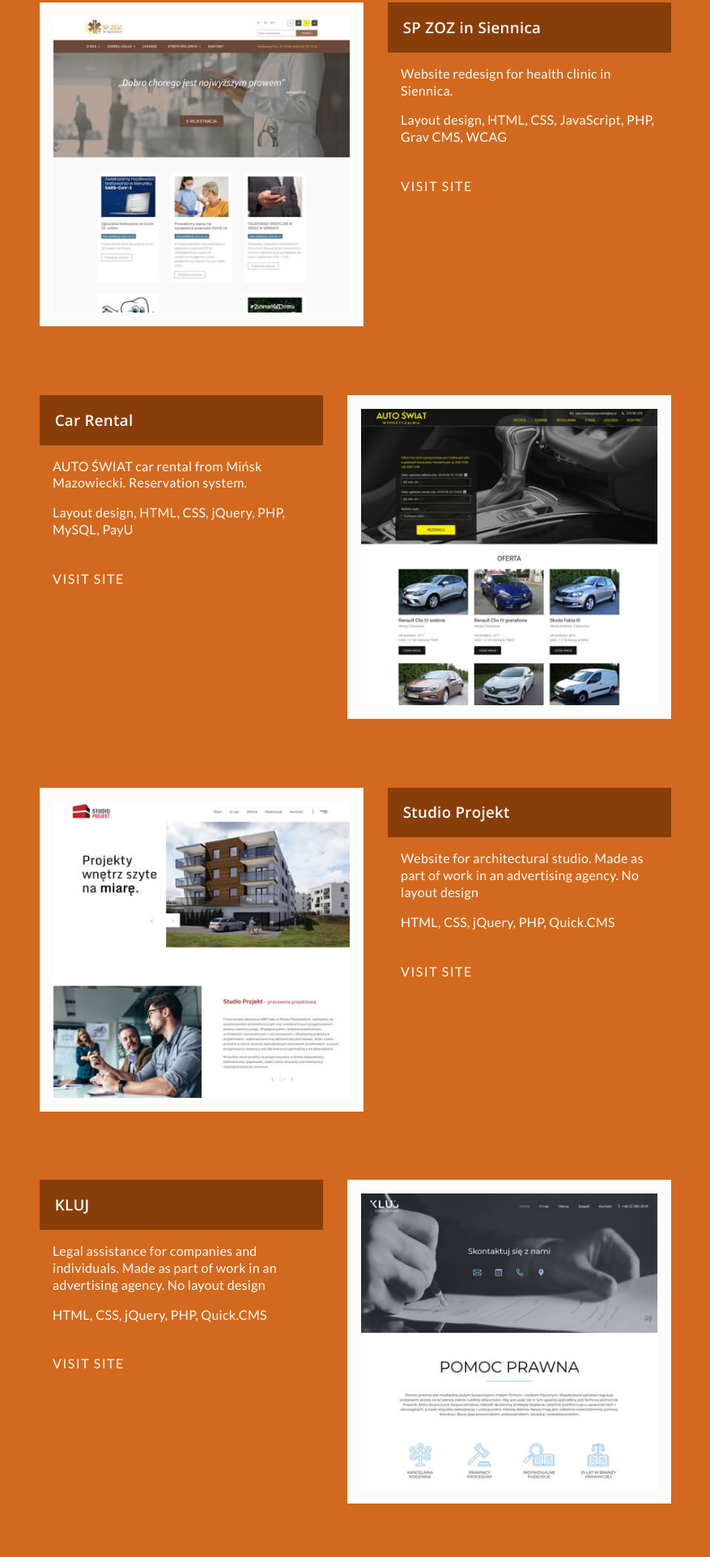
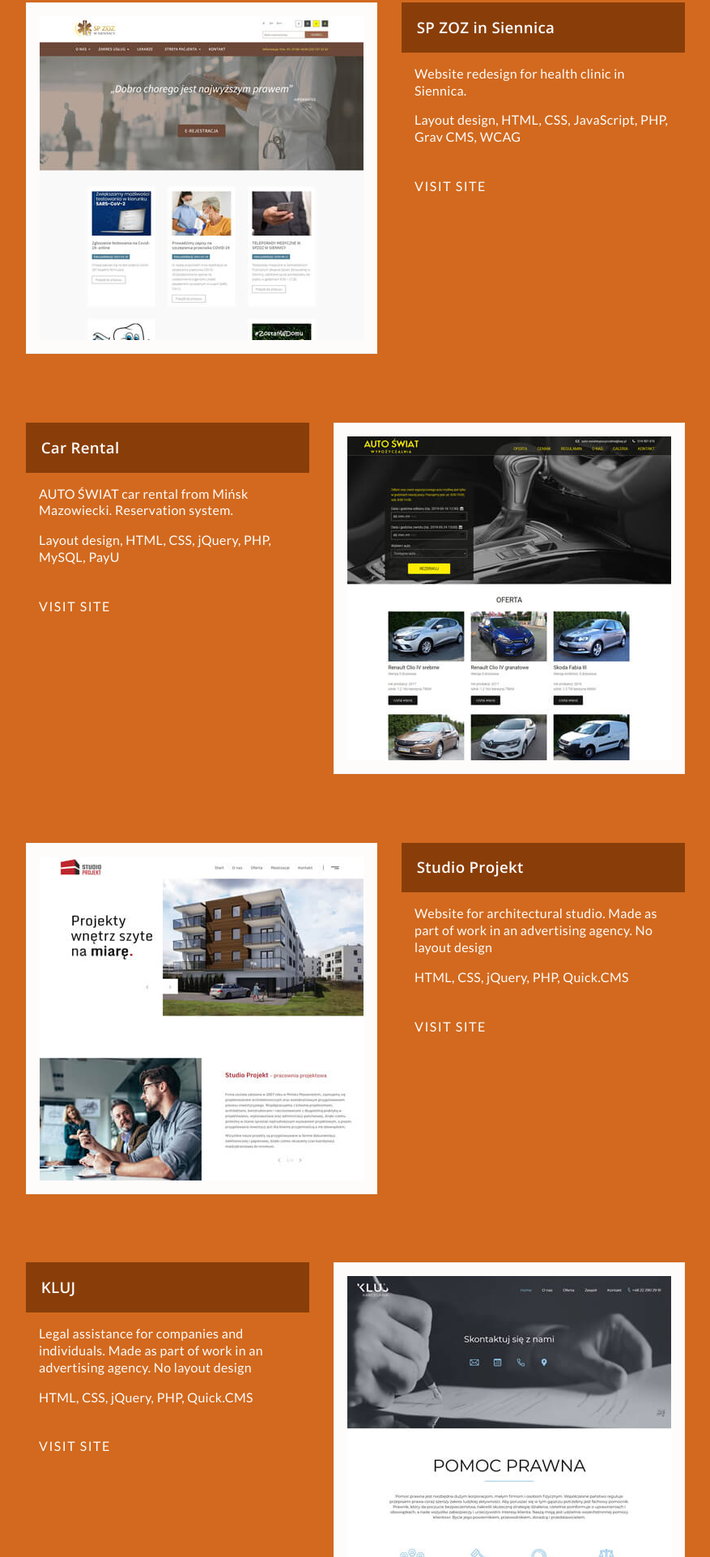
Before and after one commit to 4betterweb/4betterweb.github.io, a website built with webpack: page src/index.html in a window 1280 px wide. Shown: the part 877-2800 px from the top of the page at 81% size, without its empty margins (201-1078 px from the left). Built offline with nearby package versions, Linux system fonts and the light colour scheme.

Commit message:
Removed img width and hight

```diff
--- a/src/index.html
+++ b/src/index.html
@@ -38,7 +38,7 @@
                 <div class="items">
                     <div class="item">
                         <div class="image">
-                            <img src="assets/spzoz-siennica.jpg" alt="SP ZOZ Siennica website" width="400" height="400">
+                            <img src="assets/spzoz-siennica.jpg" alt="SP ZOZ Siennica website">
                         </div>
                         <div class="description">
                             <h3 class="name">SP ZOZ in Siennica</h3>
@@ -49,7 +49,7 @@
                     </div>
                     <div class="item">
                         <div class="image">
-                            <img src="assets/autoswiatwypozyczalnia.jpg" alt="AUTO ŚWIAT car rent website" width="400" height="400">
+                            <img src="assets/autoswiatwypozyczalnia.jpg" alt="AUTO ŚWIAT car rent website">
                         </div>
                         <div class="description">
                             <h3 class="name">Car Rental</h3>
@@ -60,7 +60,7 @@
                     </div>
                     <div class="item">
                         <div class="image">
-                            <img src="assets/studio-projekt.jpg" alt="Studio Projekt website" width="400" height="400">
+                            <img src="assets/studio-projekt.jpg" alt="Studio Projekt website">
                         </div>
                         <div class="description">
                             <h3 class="name">Studio Projekt</h3>
@@ -71,7 +71,7 @@
                     </div>
                     <div class="item">
                         <div class="image">
-                            <img src="assets/kluj.jpg" alt="Kluj website" width="400" height="400">
+                            <img src="assets/kluj.jpg" alt="Kluj website">
                         </div>
                         <div class="description">
                             <h3 class="name">KLUJ</h3>
@@ -82,7 +82,7 @@
                     </div>
                     <div class="item">
                         <div class="image">
-                            <img src="assets/siennicka13.jpg" alt="Siennicka 13 website" width="400" height="400">
+                            <img src="assets/siennicka13.jpg" alt="Siennicka 13 website">
                         </div>
                         <div class="description">
                             <h3 class="name">Siennicka 13a</h3>
@@ -93,7 +93,7 @@
                     </div>
                     <div class="item">
                         <div class="image">
-                            <img src="assets/procem.jpg" alt="Procem website" width="400" height="400">
+                            <img src="assets/procem.jpg" alt="Procem website">
                         </div>
                         <div class="description">
                             <h3 class="name">Procem</h3>
```
